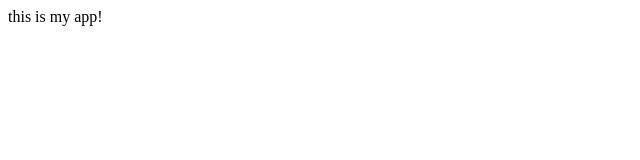
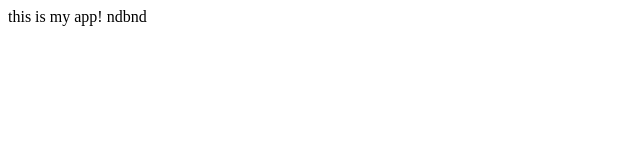
Before and after one commit to rameshupparapalli/myappsample, a plain HTML site: page index.html in a window 1280 px wide. Shown: the full height of the page, 0-640 px from the left. Drawn offline with Linux system fonts and the light colour scheme.

```diff
--- a/index.html
+++ b/index.html
@@ -8,5 +8,6 @@
 </head>
 <body>
     this is my app!
+    ndbnd
 </body>
 </html>
```
Also changed, not shown: log.txt (added), login.html (added).
